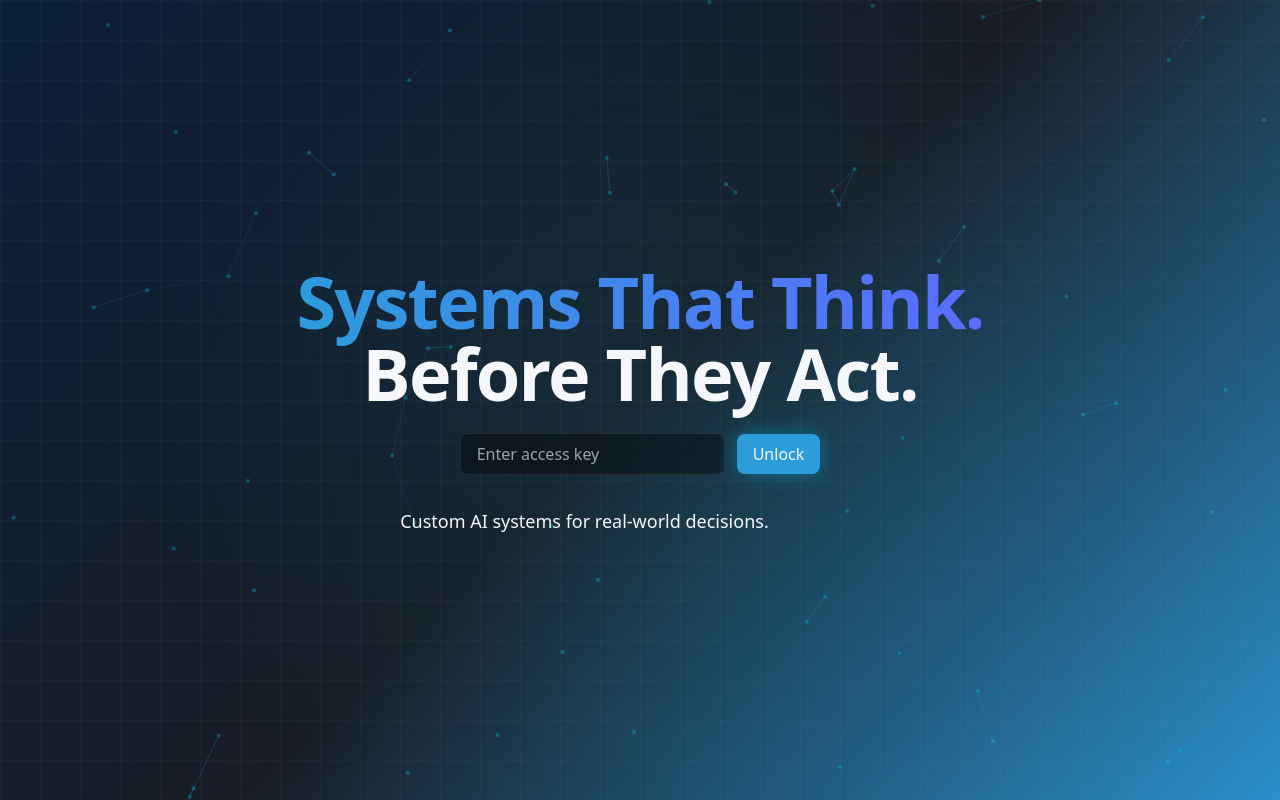
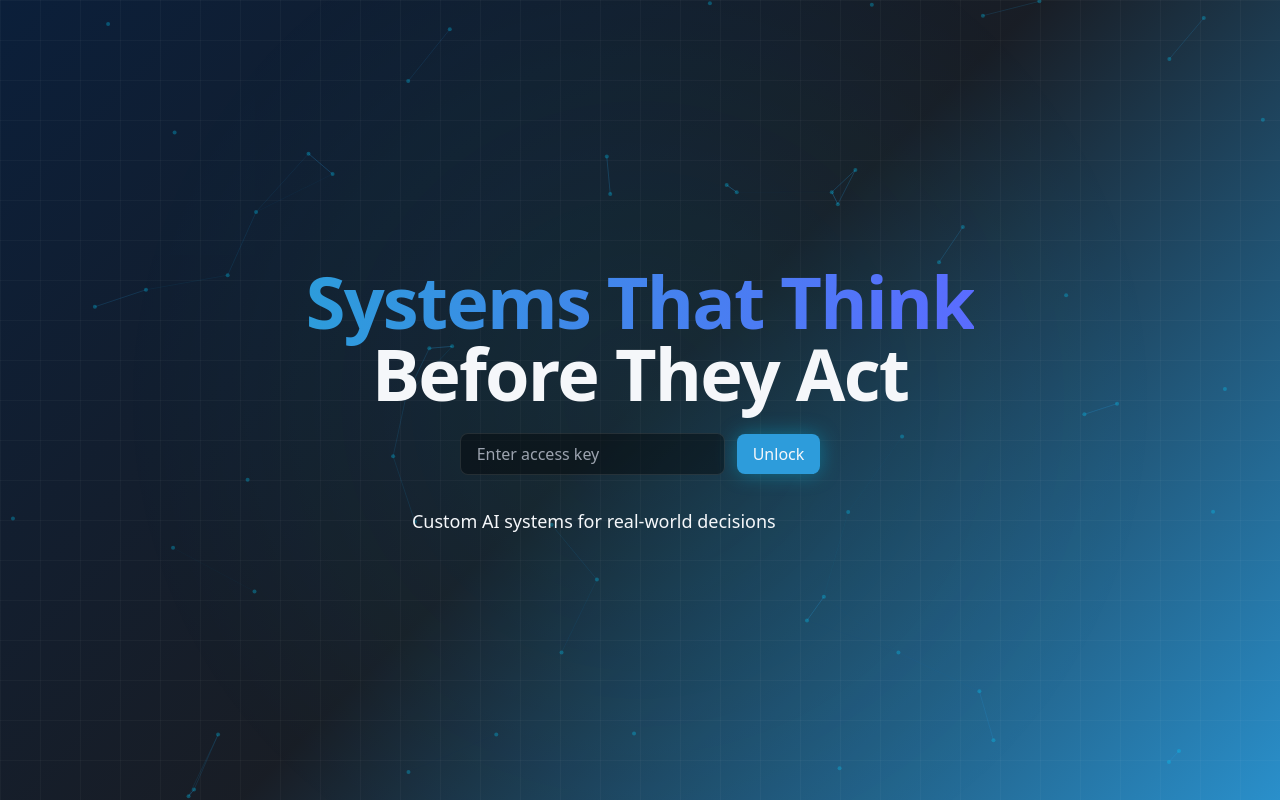
Before and after one commit to nickmelamed/site, a Next.js app in the folder site-npx/: page / in a window 1280 px wide. Built offline with nearby package versions, Linux system fonts and the light colour scheme.

Commit message:
removed periods

```diff
--- a/site-npx/app/layout.tsx
+++ b/site-npx/app/layout.tsx
@@ -13,8 +13,8 @@ const geistMono = Geist_Mono({
 });
 
 export const metadata: Metadata = {
-  title: "Systems That Think. Before They Act.",
-  description: "AI systems for perception, reasoning, and decision-making.",
+  title: "Systems That Think Before They Act",
+  description: "Custom AI systems for real-world decisions",
 };
 
 export default function RootLayout({ children }: { children: React.ReactNode }) {
--- a/site-npx/app/page.tsx
+++ b/site-npx/app/page.tsx
@@ -32,10 +32,10 @@ export default function Home() {
   return (
     <main className="relative flex flex-col items-center justify-center min-h-screen text-center px-6 overflow-hidden">
 
-      {/* 🌐 PARTICLES */}
+      {/* PARTICLES */}
       <ParticleBackground />
 
-      {/* 🔥 TRANSITION OVERLAY */}
+      {/* TRANSITION OVERLAY */}
       {transitioning && <SystemTransition />}
 
       <div className="relative z-10">
@@ -45,7 +45,7 @@ export default function Home() {
           <TypingHeadline onComplete={() => setTypingDone(true)} />
           <br />
           <span className="text-offwhite">
-            Before They Act.
+            Before They Act
           </span>
         </h1>
 
@@ -66,7 +66,7 @@ export default function Home() {
           transition={{ duration: 0.6 }}
           className="mt-8 max-w-xl text-slate-300 text-lg"
         >
-          Custom AI systems for real-world decisions.
+          Custom AI systems for real-world decisions
         </motion.p>
 
       </div>
--- a/site-npx/components/Hero.tsx
+++ b/site-npx/components/Hero.tsx
@@ -19,12 +19,6 @@ export default function Hero() {
           </span>
         </h1>
 
-        <p className="mt-6 max-w-xl text-slate-300 text-lg">
-          Perception. Reasoning. Decision-making.
-          <br />
-          Built as systems — not just models.
-        </p>
-
         <button className="mt-10 px-6 py-3 bg-electric text-white rounded-xl shadow-glow hover:scale-105 transition">
           Enter Demo Lab
         </button>
--- a/site-npx/components/TypingHeadline.tsx
+++ b/site-npx/components/TypingHeadline.tsx
@@ -7,7 +7,7 @@ export default function TypingHeadline({
 }: {
   onComplete?: () => void;
 }) {
-  const fullText = "Systems That Think.";
+  const fullText = "Systems That Think";
   const [text, setText] = useState("");
   const [done, setDone] = useState(false);
 
```
